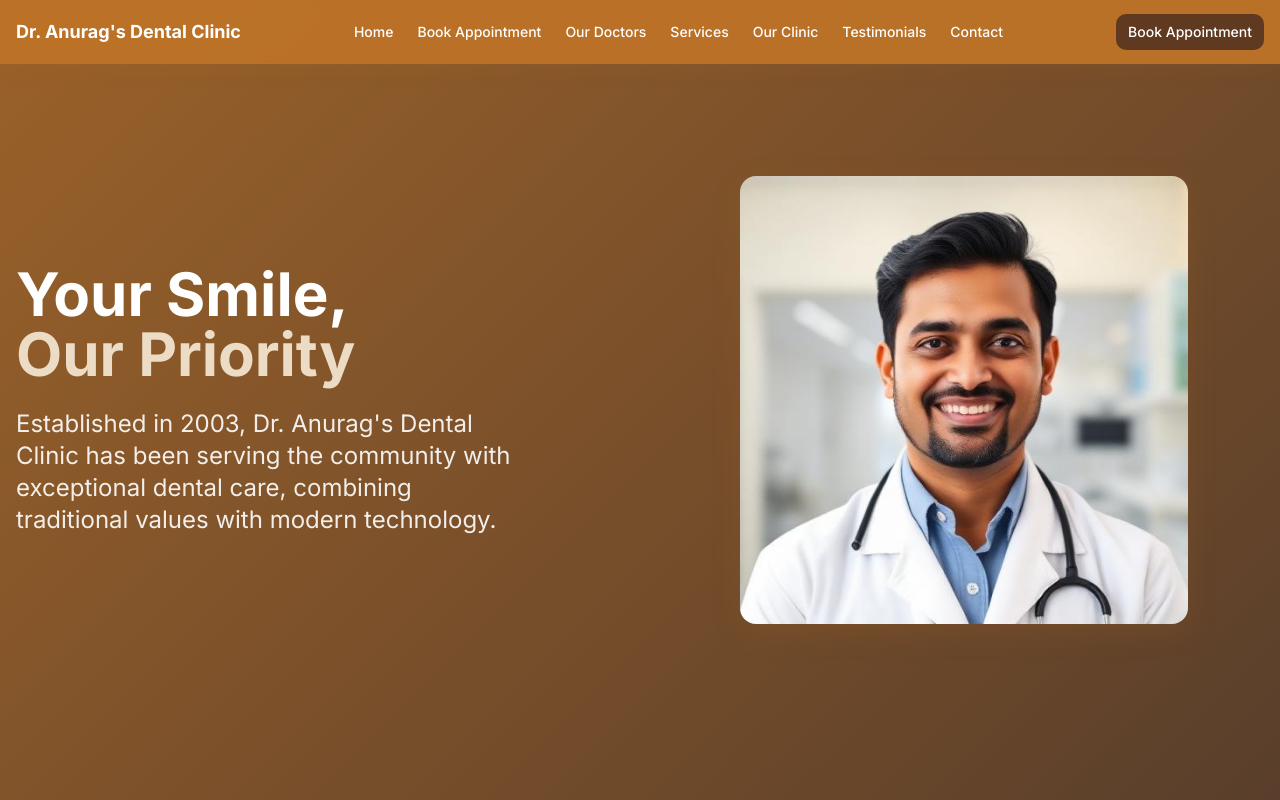
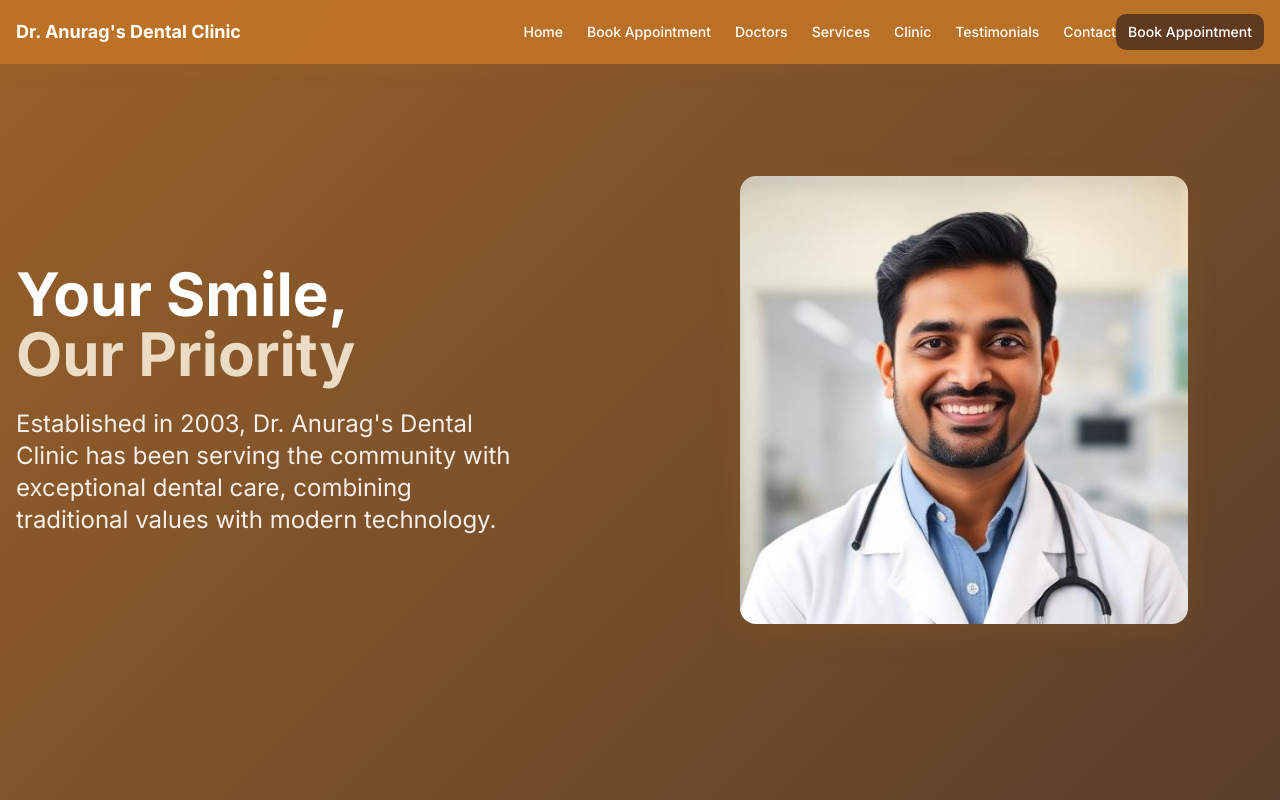
Before and after one commit to AarshKariya/doc-website-2, a React (Vite) app: page / in a window 1280 px wide. Shown: the top 800 px of the page. Built offline with nearby package versions, Linux system fonts and the light colour scheme.

Commit message:
Refactor navigation bar
Rename "Our Doctors" to "Doctors" and "Our Clinic" to "Clinic" in the navigation bar. Right-align all navigation elements for improved layout.

```diff
--- a/src/components/Navigation.tsx
+++ b/src/components/Navigation.tsx
@@ -25,9 +25,9 @@ const Navigation = () => {
   return (
     <nav className="fixed top-0 left-0 right-0 z-50 bg-primary/95 backdrop-blur-md shadow-soft transition-all duration-300">
       <div className="container mx-auto px-4">
-        <div className="flex items-center justify-between h-14 lg:h-16">
+        <div className="flex items-center justify-end h-14 lg:h-16">
           {/* Brand Name Only */}
-          <div>
+          <div className="flex-1">
             <h1 className="font-bold text-base lg:text-lg text-primary-foreground">Dr. Anurag's Dental Clinic</h1>
           </div>
 
@@ -49,7 +49,7 @@ const Navigation = () => {
               onClick={() => scrollToSection('doctors')}
               className="text-primary-foreground hover:text-primary-foreground/70 transition-colors text-sm font-medium"
             >
-              Our Doctors
+              Doctors
             </button>
             <button
               onClick={() => scrollToSection('services')}
@@ -61,7 +61,7 @@ const Navigation = () => {
               onClick={() => scrollToSection('clinic')}
               className="text-primary-foreground hover:text-primary-foreground/70 transition-colors text-sm font-medium"
             >
-              Our Clinic
+              Clinic
             </button>
             <button
               onClick={() => scrollToSection('testimonials')}
@@ -114,7 +114,7 @@ const Navigation = () => {
                 onClick={() => scrollToSection('doctors')}
                 className="block w-full text-left py-2 text-primary-foreground hover:text-primary-foreground/70 transition-colors text-sm font-medium"
               >
-                Our Doctors
+                Doctors
               </button>
               <button
                 onClick={() => scrollToSection('services')}
@@ -126,7 +126,7 @@ const Navigation = () => {
                 onClick={() => scrollToSection('clinic')}
                 className="block w-full text-left py-2 text-primary-foreground hover:text-primary-foreground/70 transition-colors text-sm font-medium"
               >
-                Our Clinic
+                Clinic
               </button>
               <button
                 onClick={() => scrollToSection('testimonials')}
```
